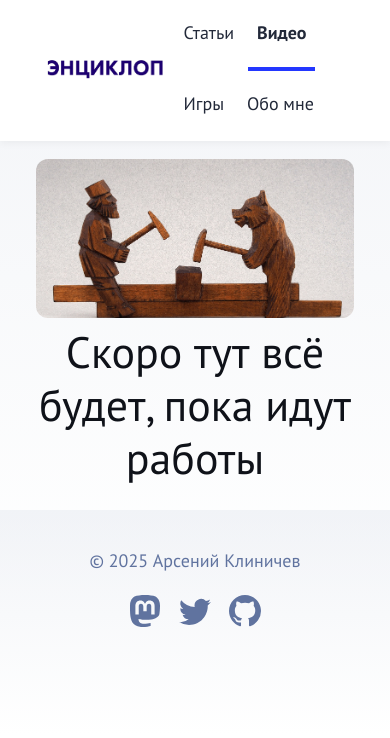
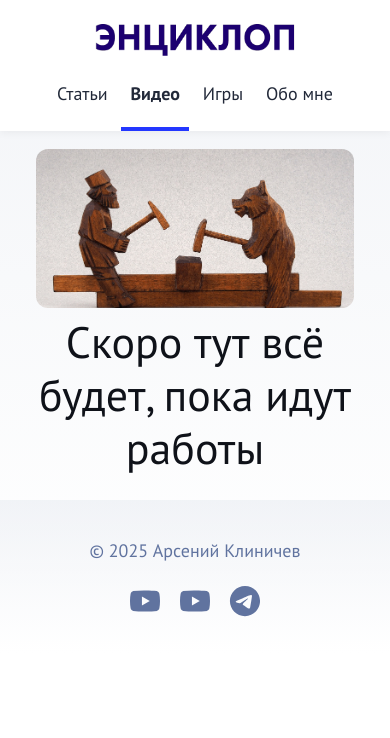
Before and after one commit to klinichev/encyklop, an Astro site: page /videos in a window 390 px wide. Built offline with nearby package versions, Linux system fonts and the light colour scheme; Astro itself is replaced by a stand-in of ours; a web font is replaced by a local one.

Commit message:
improve header and footer

```diff
--- a/src/components/Footer.astro
+++ b/src/components/Footer.astro
@@ -5,43 +5,23 @@
 <footer>
 	&copy; {today.getFullYear()} Арсений Клиничев
 	<div class="social-links">
-		<a href="https://m.webtoo.ls/@astro" target="_blank">
-			<span class="sr-only">Follow Astro on Mastodon</span>
-			<svg
-				viewBox="0 0 16 16"
-				aria-hidden="true"
-				width="32"
-				height="32"
-				astro-icon="social/mastodon"
-				><path
-					fill="currentColor"
-					d="M11.19 12.195c2.016-.24 3.77-1.475 3.99-2.603.348-1.778.32-4.339.32-4.339 0-3.47-2.286-4.488-2.286-4.488C12.062.238 10.083.017 8.027 0h-.05C5.92.017 3.942.238 2.79.765c0 0-2.285 1.017-2.285 4.488l-.002.662c-.004.64-.007 1.35.011 2.091.083 3.394.626 6.74 3.78 7.57 1.454.383 2.703.463 3.709.408 1.823-.1 2.847-.647 2.847-.647l-.06-1.317s-1.303.41-2.767.36c-1.45-.05-2.98-.156-3.215-1.928a3.614 3.614 0 0 1-.033-.496s1.424.346 3.228.428c1.103.05 2.137-.064 3.188-.189zm1.613-2.47H11.13v-4.08c0-.859-.364-1.295-1.091-1.295-.804 0-1.207.517-1.207 1.541v2.233H7.168V5.89c0-1.024-.403-1.541-1.207-1.541-.727 0-1.091.436-1.091 1.296v4.079H3.197V5.522c0-.859.22-1.541.66-2.046.456-.505 1.052-.764 1.793-.764.856 0 1.504.328 1.933.983L8 4.39l.417-.695c.429-.655 1.077-.983 1.934-.983.74 0 1.336.259 1.791.764.442.505.661 1.187.661 2.046v4.203z"
-				></path></svg
-			>
+		<a href="https://www.youtube.com/@encyklop" target="_blank">
+			<span class="sr-only">Канал Энциклоп</span>
+			<svg viewBox="0 0 32 32" version="1.1" xmlns="http://www.w3.org/2000/svg"><g id="SVGRepo_bgCarrier" stroke-width="0"></g><g id="SVGRepo_tracerCarrier" stroke-linecap="round" stroke-linejoin="round"></g><g id="SVGRepo_iconCarrier"> <title>youtube</title> <path d="M12.932 20.459v-8.917l7.839 4.459zM30.368 8.735c-0.354-1.301-1.354-2.307-2.625-2.663l-0.027-0.006c-3.193-0.406-6.886-0.638-10.634-0.638-0.381 0-0.761 0.002-1.14 0.007l0.058-0.001c-0.322-0.004-0.701-0.007-1.082-0.007-3.748 0-7.443 0.232-11.070 0.681l0.434-0.044c-1.297 0.363-2.297 1.368-2.644 2.643l-0.006 0.026c-0.4 2.109-0.628 4.536-0.628 7.016 0 0.088 0 0.176 0.001 0.263l-0-0.014c-0 0.074-0.001 0.162-0.001 0.25 0 2.48 0.229 4.906 0.666 7.259l-0.038-0.244c0.354 1.301 1.354 2.307 2.625 2.663l0.027 0.006c3.193 0.406 6.886 0.638 10.634 0.638 0.38 0 0.76-0.002 1.14-0.007l-0.058 0.001c0.322 0.004 0.702 0.007 1.082 0.007 3.749 0 7.443-0.232 11.070-0.681l-0.434 0.044c1.298-0.362 2.298-1.368 2.646-2.643l0.006-0.026c0.399-2.109 0.627-4.536 0.627-7.015 0-0.088-0-0.176-0.001-0.263l0 0.013c0-0.074 0.001-0.162 0.001-0.25 0-2.48-0.229-4.906-0.666-7.259l0.038 0.244z"></path> </g></svg>
 		</a>
-		<a href="https://twitter.com/astrodotbuild" target="_blank">
-			<span class="sr-only">Follow Astro on Twitter</span>
-			<svg viewBox="0 0 16 16" aria-hidden="true" width="32" height="32" astro-icon="social/twitter"
-				><path
-					fill="currentColor"
-					d="M5.026 15c6.038 0 9.341-5.003 9.341-9.334 0-.14 0-.282-.006-.422A6.685 6.685 0 0 0 16 3.542a6.658 6.658 0 0 1-1.889.518 3.301 3.301 0 0 0 1.447-1.817 6.533 6.533 0 0 1-2.087.793A3.286 3.286 0 0 0 7.875 6.03a9.325 9.325 0 0 1-6.767-3.429 3.289 3.289 0 0 0 1.018 4.382A3.323 3.323 0 0 1 .64 6.575v.045a3.288 3.288 0 0 0 2.632 3.218 3.203 3.203 0 0 1-.865.115 3.23 3.23 0 0 1-.614-.057 3.283 3.283 0 0 0 3.067 2.277A6.588 6.588 0 0 1 .78 13.58a6.32 6.32 0 0 1-.78-.045A9.344 9.344 0 0 0 5.026 15z"
-				></path></svg
-			>
+		<a href="https://www.youtube.com/@a_klinichev" target="_blank">
+			<span class="sr-only">Канал Арсения Клиничева</span>
+			<svg viewBox="0 0 32 32" version="1.1" xmlns="http://www.w3.org/2000/svg"><g id="SVGRepo_bgCarrier" stroke-width="0"></g><g id="SVGRepo_tracerCarrier" stroke-linecap="round" stroke-linejoin="round"></g><g id="SVGRepo_iconCarrier"> <title>youtube</title> <path d="M12.932 20.459v-8.917l7.839 4.459zM30.368 8.735c-0.354-1.301-1.354-2.307-2.625-2.663l-0.027-0.006c-3.193-0.406-6.886-0.638-10.634-0.638-0.381 0-0.761 0.002-1.14 0.007l0.058-0.001c-0.322-0.004-0.701-0.007-1.082-0.007-3.748 0-7.443 0.232-11.070 0.681l0.434-0.044c-1.297 0.363-2.297 1.368-2.644 2.643l-0.006 0.026c-0.4 2.109-0.628 4.536-0.628 7.016 0 0.088 0 0.176 0.001 0.263l-0-0.014c-0 0.074-0.001 0.162-0.001 0.25 0 2.48 0.229 4.906 0.666 7.259l-0.038-0.244c0.354 1.301 1.354 2.307 2.625 2.663l0.027 0.006c3.193 0.406 6.886 0.638 10.634 0.638 0.38 0 0.76-0.002 1.14-0.007l-0.058 0.001c0.322 0.004 0.702 0.007 1.082 0.007 3.749 0 7.443-0.232 11.070-0.681l-0.434 0.044c1.298-0.362 2.298-1.368 2.646-2.643l0.006-0.026c0.399-2.109 0.627-4.536 0.627-7.015 0-0.088-0-0.176-0.001-0.263l0 0.013c0-0.074 0.001-0.162 0.001-0.25 0-2.48-0.229-4.906-0.666-7.259l0.038 0.244z"></path> </g></svg>
 		</a>
-		<a href="https://github.com/withastro/astro" target="_blank">
-			<span class="sr-only">Go to Astro's GitHub repo</span>
-			<svg viewBox="0 0 16 16" aria-hidden="true" width="32" height="32" astro-icon="social/github"
-				><path
-					fill="currentColor"
-					d="M8 0C3.58 0 0 3.58 0 8c0 3.54 2.29 6.53 5.47 7.59.4.07.55-.17.55-.38 0-.19-.01-.82-.01-1.49-2.01.37-2.53-.49-2.69-.94-.09-.23-.48-.94-.82-1.13-.28-.15-.68-.52-.01-.53.63-.01 1.08.58 1.23.82.72 1.21 1.87.87 2.33.66.07-.52.28-.87.51-1.07-1.78-.2-3.64-.89-3.64-3.95 0-.87.31-1.59.82-2.15-.08-.2-.36-1.02.08-2.12 0 0 .67-.21 2.2.82.64-.18 1.32-.27 2-.27.68 0 1.36.09 2 .27 1.53-1.04 2.2-.82 2.2-.82.44 1.1.16 1.92.08 2.12.51.56.82 1.27.82 2.15 0 3.07-1.87 3.75-3.65 3.95.29.25.54.73.54 1.48 0 1.07-.01 1.93-.01 2.2 0 .21.15.46.55.38A8.012 8.012 0 0 0 16 8c0-4.42-3.58-8-8-8z"
-				></path></svg
-			>
+		<a href="https://t.me/arsenponial" target="_blank">
+			<span class="sr-only">Телеграм Арсения Клиничева</span>
+			<svg viewBox="0 0 32 32" version="1.1" xmlns="http://www.w3.org/2000/svg"><g id="SVGRepo_bgCarrier" stroke-width="0"></g><g id="SVGRepo_tracerCarrier" stroke-linecap="round" stroke-linejoin="round"></g><g id="SVGRepo_iconCarrier"> <title>telegram</title> <path d="M22.122 10.040c0.006-0 0.014-0 0.022-0 0.209 0 0.403 0.065 0.562 0.177l-0.003-0.002c0.116 0.101 0.194 0.243 0.213 0.403l0 0.003c0.020 0.122 0.031 0.262 0.031 0.405 0 0.065-0.002 0.129-0.007 0.193l0-0.009c-0.225 2.369-1.201 8.114-1.697 10.766-0.21 1.123-0.623 1.499-1.023 1.535-0.869 0.081-1.529-0.574-2.371-1.126-1.318-0.865-2.063-1.403-3.342-2.246-1.479-0.973-0.52-1.51 0.322-2.384 0.221-0.23 4.052-3.715 4.127-4.031 0.004-0.019 0.006-0.040 0.006-0.062 0-0.078-0.029-0.149-0.076-0.203l0 0c-0.052-0.034-0.117-0.053-0.185-0.053-0.045 0-0.088 0.009-0.128 0.024l0.002-0.001q-0.198 0.045-6.316 4.174c-0.445 0.351-1.007 0.573-1.619 0.599l-0.006 0c-0.867-0.105-1.654-0.298-2.401-0.573l0.074 0.024c-0.938-0.306-1.683-0.467-1.619-0.985q0.051-0.404 1.114-0.827 6.548-2.853 8.733-3.761c1.607-0.853 3.47-1.555 5.429-2.010l0.157-0.031zM15.93 1.025c-8.302 0.020-15.025 6.755-15.025 15.060 0 8.317 6.742 15.060 15.060 15.060s15.060-6.742 15.060-15.060c0-8.305-6.723-15.040-15.023-15.060h-0.002q-0.035-0-0.070 0z"></path> </g></svg>
 		</a>
 	</div>
 </footer>
 <style>
 	footer {
-		padding: 2em 1em 6em 1em;
+		padding: 2em 1em 2em 1em;
 		background: linear-gradient(var(--gray-gradient)) no-repeat;
 		color: rgb(var(--gray));
 		text-align: center;
@@ -59,4 +39,12 @@
 	.social-links a:hover {
 		color: rgb(var(--gray-dark));
 	}
+	.social-links a svg {
+		width: 32px;
+		height: 32px;
+		fill: rgb(var(--gray));
+	}
+	.social-links a:hover {
+		fill: rgb(var(--gray-dark));
+	}
 </style>
--- a/src/components/Header.astro
+++ b/src/components/Header.astro
@@ -55,4 +55,12 @@
 		align-items: center;
 		text-decoration: none;
 	}
+	@media (max-width: 720px) {
+		nav {
+			flex-direction: column;
+		}
+		nav .logo {
+			padding-top: 20px;
+		}
+	}
 </style>
```
